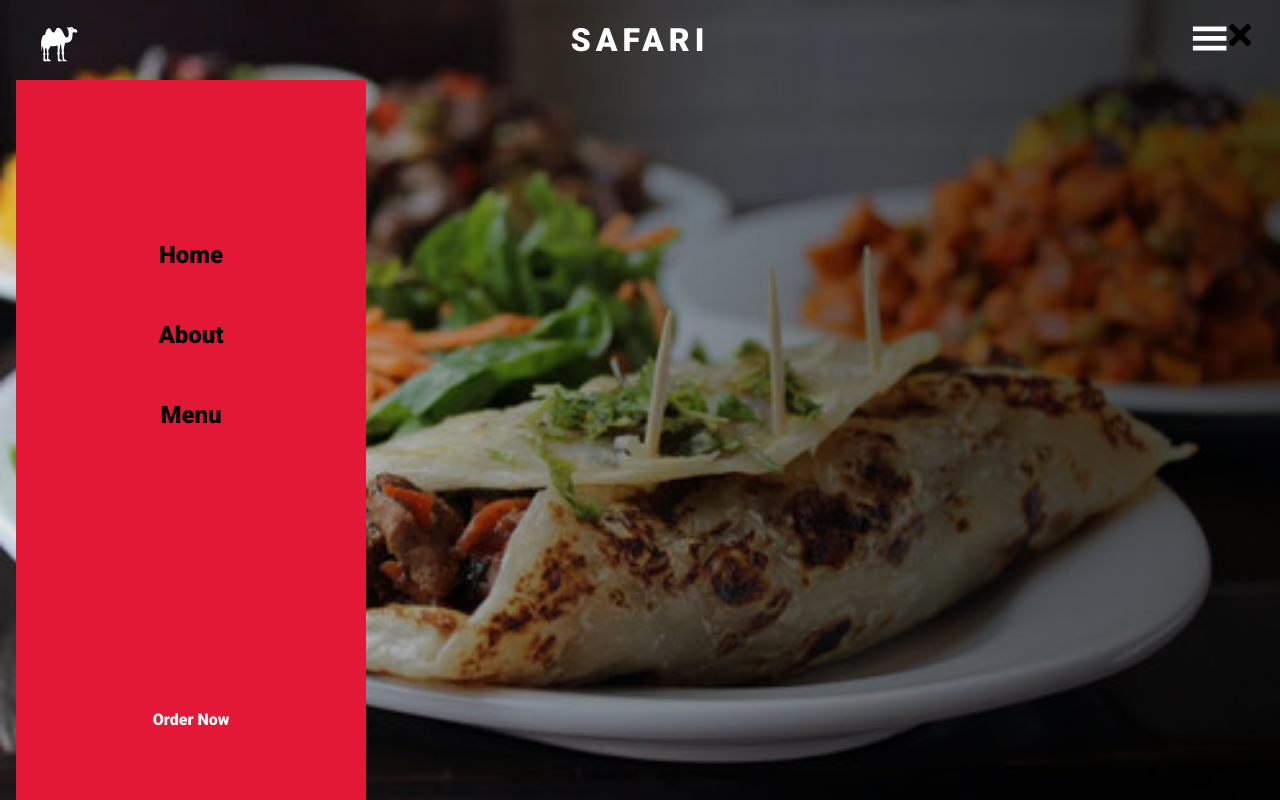
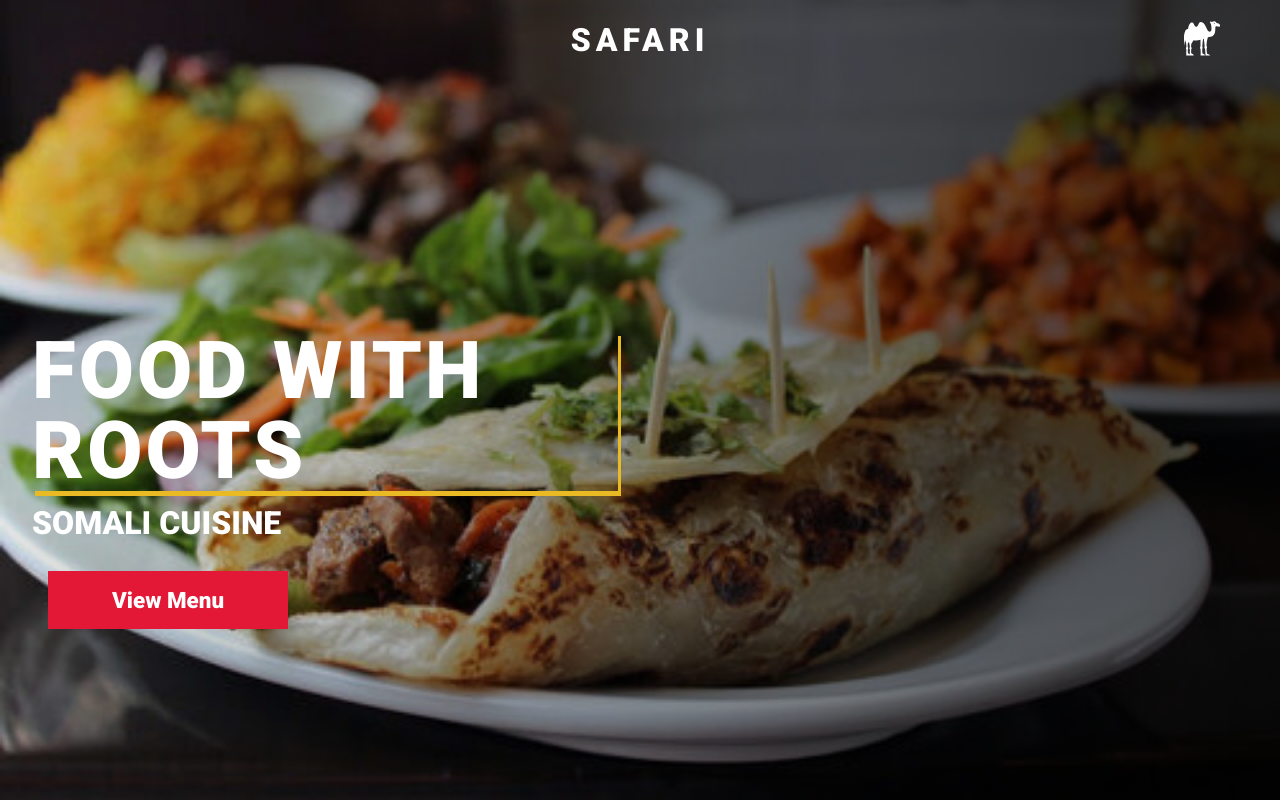
Before and after one commit to nuricodes/safari-resturaunt-frontend, a React (Create React App) app: page / in a window 1280 px wide. Shown: the top 800 px of the page. Built offline with nearby package versions, Linux system fonts and the light colour scheme.

Commit message:
not fully updated

```diff
--- a/src/components/Hero/index.js
+++ b/src/components/Hero/index.js
@@ -1,17 +1,15 @@
-import React from 'react';
+import React, { useState } from 'react';
 import Navbar from '../Navbar';
-import Sidebar from '../Sidebar';
+// import Sidebar from '../Sidebar';
 // import { Link } from 'react-router-dom'
 import { HeroContainer, HeroContent, HeroItems, HeroH1, HeroP, HeroBtn, NavLink } from './HeroElements';
 
 
 const Hero = () => {
-
     return (
         <>
             <HeroContainer>
                 <Navbar />
-                <Sidebar />
                 <HeroContent>
                     <HeroItems>
                         <HeroH1>Food with Roots</HeroH1>
--- a/src/components/Item/Item.js
+++ b/src/components/Item/Item.js
@@ -79,6 +79,7 @@ const Item = (props) => {
                                 reviews={item.included}
                             />
                             <Reviews>
+
                             </Reviews>
                         </Main>
                     </Column>
--- a/src/components/Navbar/NavbarElements.js
+++ b/src/components/Navbar/NavbarElements.js
@@ -27,14 +27,19 @@ export const NavLink = styled(Link)`
     }
 `;
 
-export const NavIcon = styled(GiCamel)`
+export const NavIcon = styled.div`
 display: block;
 position: absolute;
-top: 25px;
-left: 40px;
+top: 0;
+left: 0;
 cursor: pointer;
 color: #fff;
-font-size: 2.4rem;
+
+p {
+    transform: translate(-175%, 100%);
+    font-weight: bold;
+}
+
     `
 
 // export const Menu = styled(GiCamel)`
@@ -59,12 +64,9 @@ p {
     font-weight: bold;
 }
 `
-export const HamMenu = styled(GiHamburgerMenu)`
+export const HamMenu = styled(GiCamel)`
 font-size: 2.4rem;
-transform: translate(-30%, -15%);
+transform: translate(-50%, -15%);
 color: white;
 
-@media screen and (max-width: 650px) {
-    display: none;
-}
 `
--- a/src/components/Navbar/index.js
+++ b/src/components/Navbar/index.js
@@ -2,12 +2,12 @@ import React from 'react'
 import { Nav, NavLink, NavIcon, HamIcon, HamMenu } from './NavbarElements'
 
 
-const Navbar = () => {
+const Navbar = ({ toggle }) => {
     return (
         <>
             <Nav>
                 <NavLink to='/'>SAFARI</NavLink>
-                <NavIcon>
+                <NavIcon onClick={toggle}>
                 </NavIcon>
                 <HamIcon>
                     <HamMenu />
--- a/src/components/Sidebar/SidebarElements.js
+++ b/src/components/Sidebar/SidebarElements.js
@@ -3,8 +3,8 @@ import { Link } from 'react-router-dom'
 import { FaTimes } from 'react-icons/fa'
 
 export const SidebarContainer = styled.aside`
-    // position: fixed;
-    // z-index: 999;
+    position: fixed;
+    z-index: 999;
     width: 350px;
     height: 100%;
     background: #ffc500;
@@ -12,14 +12,8 @@ export const SidebarContainer = styled.aside`
     align-items: center;
     top: 0;
     transition: 0.3s ease-in-out;
-    right: ${({ isOpen }) => (isOpen ? '0' : '0')}
-    font-size: 1.4rem;
-    padding: 1rem 4rem;
-    margin-left: 1rem;
-    border: none;
-    background: #e31837;
-    color: #fff;
-    transition: 0.2s ease-out;
+    right: ${({ isOpen }) => (isOpen ? '0' : '-1000px')}
+
 
     @media screen and (max-width: 400px) {
         width: 100%;
@@ -41,7 +35,7 @@ export const Icon = styled.div`
 `
 export const SidebarMenu = styled.div`
     display: grid;
-    grid-template-columns: 3fr;
+    grid-template-columns: 1fr;
     grid-template-rows: repeat(3, 80px);
     text-align: center;
 
--- a/src/components/Sidebar/index.js
+++ b/src/components/Sidebar/index.js
@@ -1,10 +1,10 @@
 import React from 'react';
 import { SidebarContainer, Icon, CloseIcon, SidebarMenu, SidebarLink, SidebarRoute, SideBtnWrap } from './SidebarElements';
 
-const Sidebar = () => {
+const Sidebar = ({ isOpen, toggle }) => {
     return (
-        <SidebarContainer>
-            <Icon>
+        <SidebarContainer isOpen={isOpen} onClick={toggle}>
+            <Icon onClick={toggle}>
                 <CloseIcon />
             </Icon>
             <SidebarMenu>
```
Also changed, not shown: 1 other file (tests, documents, lock files or other folders).
